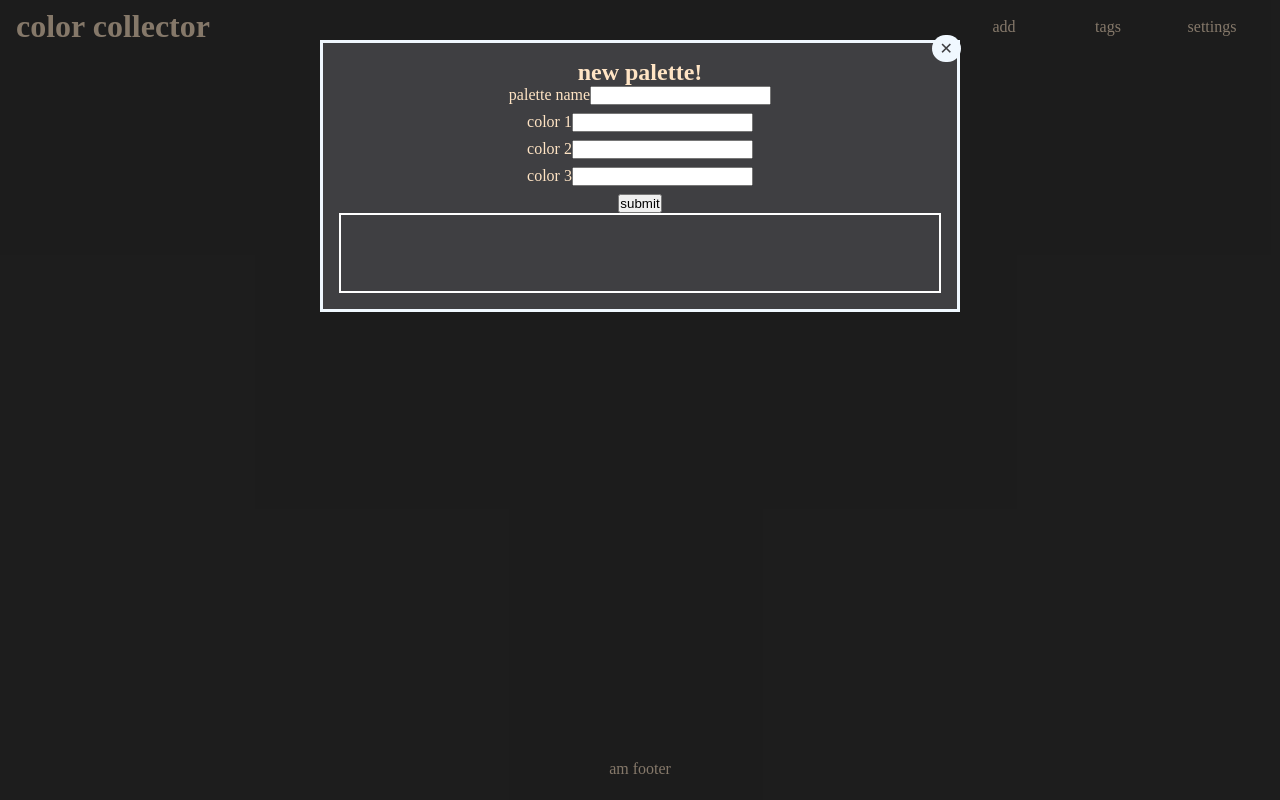
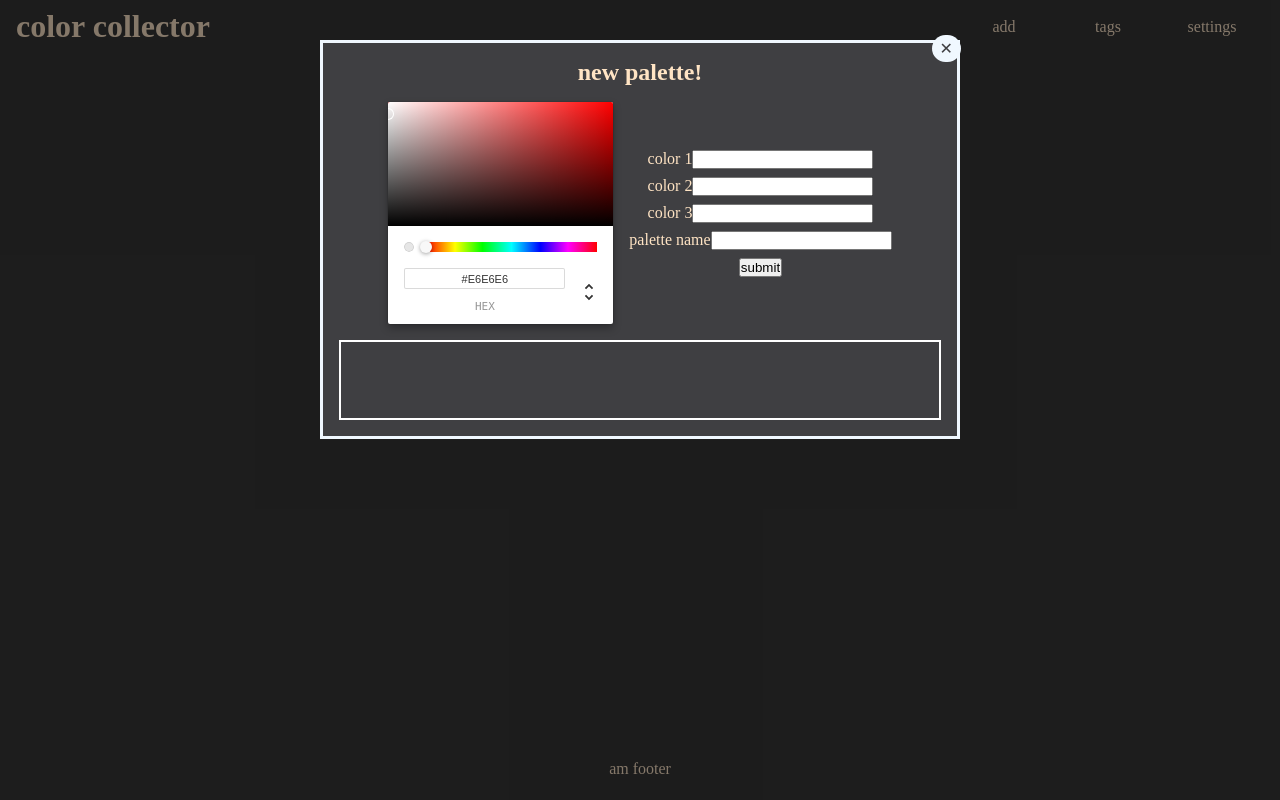
Before and after one commit to mistyb01/color-collector, a React (Create React App) app: page / in a window 1280 px wide. Both pictures are taken after a click on the element "add". Built offline with nearby package versions, Linux system fonts and the light colour scheme.

Commit message:
added color picker component

```diff
--- a/package.json
+++ b/package.json
@@ -7,6 +7,7 @@
     "@testing-library/react": "^13.4.0",
     "@testing-library/user-event": "^13.5.0",
     "react": "^18.2.0",
+    "react-color": "^2.19.3",
     "react-dom": "^18.2.0",
     "react-scripts": "5.0.1",
     "web-vitals": "^2.1.4"
--- a/src/AddPopup.js
+++ b/src/AddPopup.js
@@ -1,7 +1,8 @@
 import React from 'react';
 import './App.css';
+import { ChromePicker } from 'react-color';
 function AddPopup({handlePaletteAdd, setPaletteName, colorList,
-  setColorList, setAddWindow}) {
+  setColorList, setAddWindow, currentColor, setCurrentColor}) {
 
   function handlePaletteName(e) {
     setPaletteName(e.target.value);
@@ -18,16 +19,19 @@ function AddPopup({handlePaletteAdd, setPaletteName, colorList,
     setAddWindow(current => !current)
   }
 
+  function handleChange(color, event) {
+    console.log(color);
+
+    setCurrentColor(color.hex);
+  }
+
   return (
     <>
       <section id="add-popup">
           <div className='delete-btn' onClick={handleWindowClose}>&#10005;</div>
           <h1>new palette!</h1>
+          <div className="palette-and-picker">
             <form onSubmit={handlePaletteAdd}>
-            <label>
-              palette name
-              <input type="text" onChange={handlePaletteName}/>
-            </label>
 
               <label>
                 color 1
@@ -44,8 +48,23 @@ function AddPopup({handlePaletteAdd, setPaletteName, colorList,
                 <input type="text" id="2" onChange={handleColorList}/>
               </label>
 
+              <label>
+                palette name
+                <input type="text" onChange={handlePaletteName}/>
+              </label>
+
               <input type="submit" value="submit"/>
             </form>
+
+            <div className="color-picker">
+              <ChromePicker
+                color={currentColor}
+                onChange={handleChange}
+                disableAlpha={true}
+                />
+            </div>
+          </div>
+
           <div className='palette-container'>
             <div className='color-palette'>
           {colorList && colorList.map((color) => (
@@ -53,6 +72,7 @@ function AddPopup({handlePaletteAdd, setPaletteName, colorList,
           ))}
             </div>
           </div>
+
       </section>
     </>
   );
--- a/src/App.css
+++ b/src/App.css
@@ -77,6 +77,15 @@ main {
     align-items:center;
 }
 
+.palette-and-picker {
+    display: flex;
+    flex-direction: row-reverse;
+    align-items:center;
+    justify-content: center;
+    column-gap: 1rem;
+    margin-top: 1rem;
+    margin-bottom: 1rem;
+}
 .dark-overlay {
     position: absolute;
     background: rgba(29, 29, 29, 0.539);
--- a/src/App.jsx
+++ b/src/App.jsx
@@ -17,6 +17,7 @@ function App() {
   // state variables to hold values for a new palette
   const [paletteName, setPaletteName] = useState('');
   const [colorList, setColorList] = useState([]);
+  const [currentColor, setCurrentColor] = useState('#e6e6e6')
 
   // update localStorage whenever the palettes array is updated
   useEffect(() => {
@@ -53,6 +54,8 @@ function App() {
           paletteName={paletteName}
           setPaletteName={setPaletteName}
           setAddWindow={setAddWindow}
+          currentColor={currentColor}
+          setCurrentColor={setCurrentColor}
         />
       )}
 
```
Also changed, not shown: src/paletteData.js (deleted, +0 -10 lines), 1 other file (tests, documents, lock files or other folders). Lines whose indentation alone changed are shown as unchanged.
